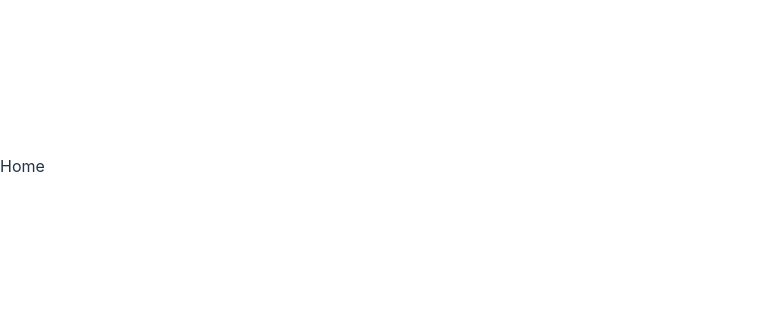
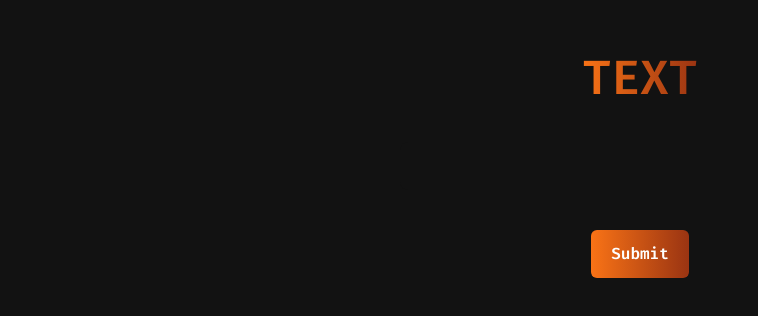
Before and after one commit to apurb-coder/ttl-project, a React (Vite) app in the folder frontend/: page / in a window 1280 px wide. Shown: the part 234-550 px from the top of the page, without its empty margins (0-758 px from the left). Built offline with nearby package versions, Linux system fonts and the light colour scheme.

Commit message:
Update font and scrollbar styles in index.css, and add input and button components in Home.tsx

```diff
--- a/frontend/src/index.css
+++ b/frontend/src/index.css
@@ -1,72 +1,21 @@
+@import url("https://fonts.googleapis.com/css2?family=Fira+Code:wght@600&display=swap");
 @tailwind base;
 @tailwind components;
 @tailwind utilities;
 
 :root {
-  font-family: Inter, system-ui, Avenir, Helvetica, Arial, sans-serif;
-  line-height: 1.5;
-  font-weight: 400;
-
-  color-scheme: light dark;
-  color: rgba(255, 255, 255, 0.87);
-  background-color: #242424;
-
-  font-synthesis: none;
-  text-rendering: optimizeLegibility;
-  -webkit-font-smoothing: antialiased;
-  -moz-osx-font-smoothing: grayscale;
+  font-family: "Fira Code", monospace;
+  color-scheme: dark;
 }
 
-a {
-  font-weight: 500;
-  color: #646cff;
-  text-decoration: inherit;
+::-webkit-scrollbar {
+  width: 7px;
 }
-a:hover {
-  color: #535bf2;
+::-webkit-scrollbar-track {
+  background-color: rgb(57, 57, 57);
 }
 
-body {
-  margin: 0;
-  display: flex;
-  place-items: center;
-  min-width: 320px;
-  min-height: 100vh;
+::-webkit-scrollbar-thumb {
+  background-color: rgb(249 115 22);
+  border-radius: 5px;
 }
-
-h1 {
-  font-size: 3.2em;
-  line-height: 1.1;
-}
-
-button {
-  border-radius: 8px;
-  border: 1px solid transparent;
-  padding: 0.6em 1.2em;
-  font-size: 1em;
-  font-weight: 500;
-  font-family: inherit;
-  background-color: #1a1a1a;
-  cursor: pointer;
-  transition: border-color 0.25s;
-}
-button:hover {
-  border-color: #646cff;
-}
-button:focus,
-button:focus-visible {
-  outline: 4px auto -webkit-focus-ring-color;
-}
-
-@media (prefers-color-scheme: light) {
-  :root {
-    color: #213547;
-    background-color: #ffffff;
-  }
-  a:hover {
-    color: #747bff;
-  }
-  button {
-    background-color: #f9f9f9;
-  }
-}
--- a/frontend/src/pages/Home.tsx
+++ b/frontend/src/pages/Home.tsx
@@ -2,8 +2,23 @@ import React from 'react'
 
 const Home:React.FC = () => {
   return (
-    <div>Home</div>
-  )
+    <div className="flex justify-center items-center h-screen">
+      <div className="flex flex-col justify-center items-center">
+        <span className="text-center font-bold bg-gradient-to-r from-orange-500 to-orange-800 bg-clip-text text-transparent text-5xl">
+          TEXT
+        </span>
+        <input
+          type="text"
+          name="input"
+          id="input"
+          className="mt-10 w-[30rem] h-[3rem] py-2 px-5 outline-none rounded-lg "
+        />
+        <button className="mt-10 bg-gradient-to-r from-orange-500 to-orange-800 py-3 px-5 rounded-md">
+          Submit
+        </button>
+      </div>
+    </div>
+  );
 }
 
 export default Home
```
